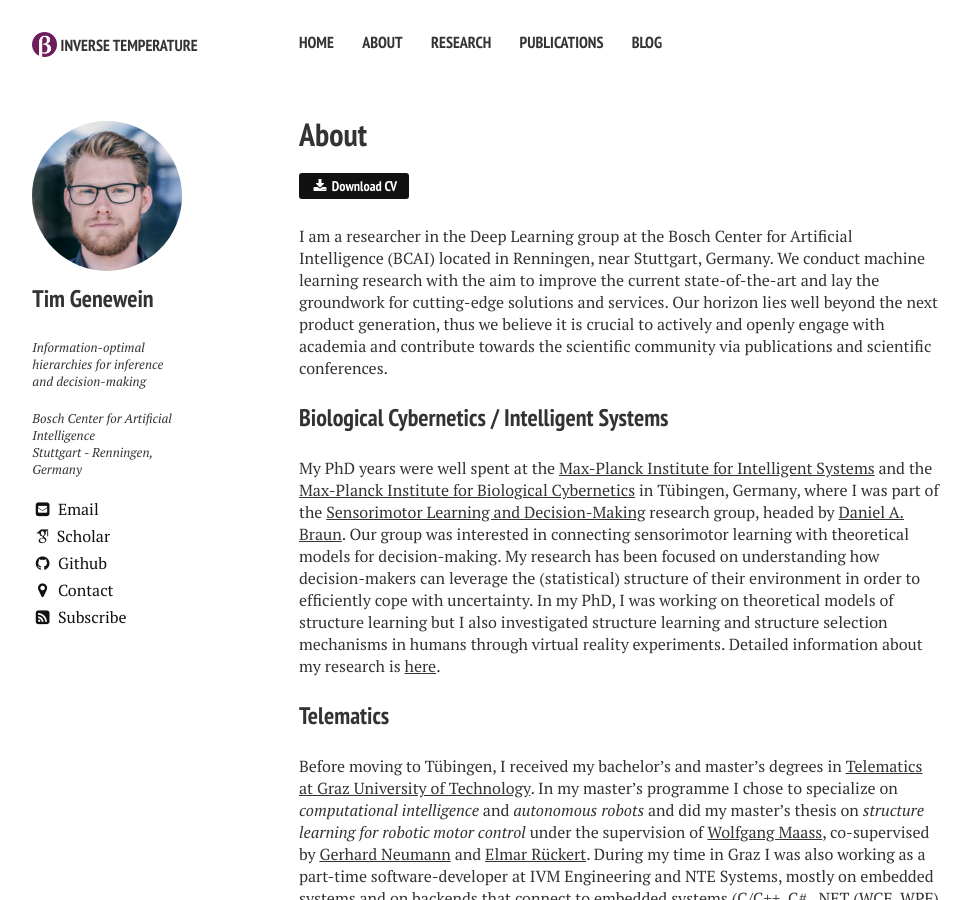
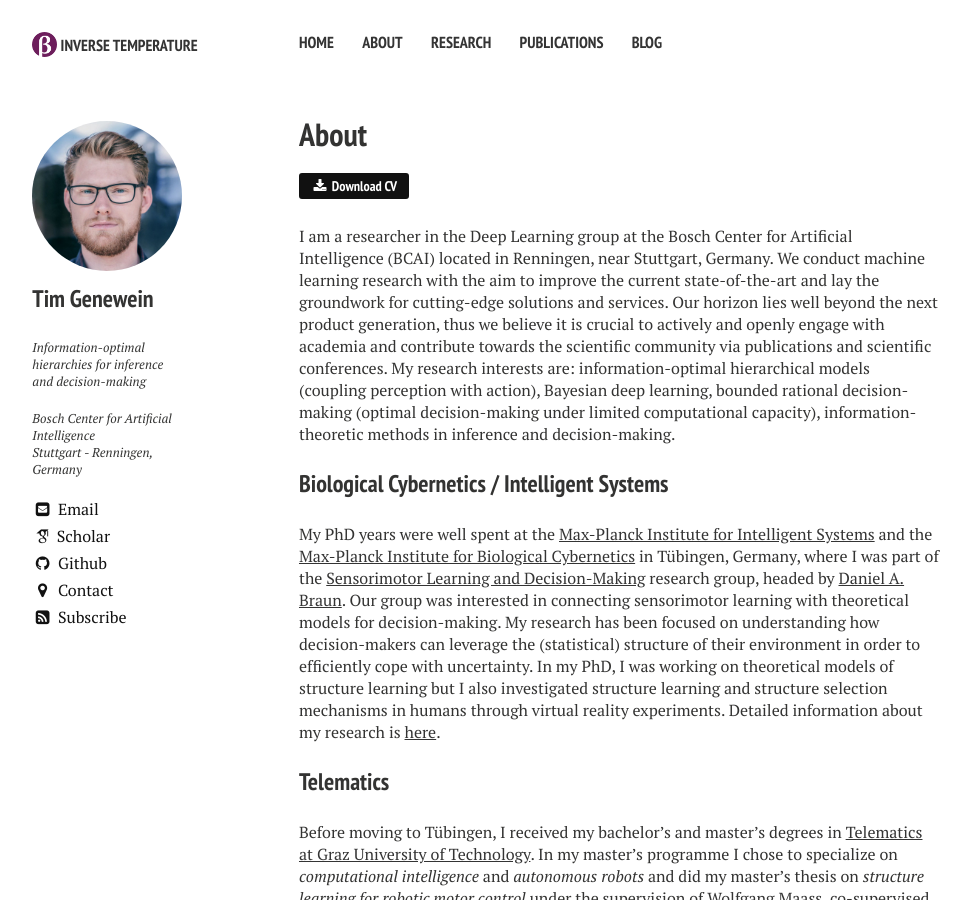
Before and after one commit to tgenewein/tgenewein.github.io, a Jekyll site: the page built from about/index.md, in a window 1280 px wide and 900 px high. Shown: the whole window, without its empty margins (21-991 px from the left). Built offline with Jekyll 4.4.1, drawn with Linux system fonts in a browser that asks for light colours; nearby versions of some CDN libraries; some web fonts are replaced.

Commit message:
Update index.md

```diff
--- a/about/index.md
+++ b/about/index.md
@@ -18,7 +18,7 @@ permalink: /about/
 </div>
 <a markdown="0" href="{{ site.url }}/files/CV.pdf" class="btn"><i class="fa fa-fw fa-download"></i> Download CV</a>
 
-I am a researcher in the Deep Learning group at the Bosch Center for Artificial Intelligence (BCAI) located in Renningen, near Stuttgart, Germany. We conduct machine learning research with the aim to improve the current state-of-the-art and lay the groundwork for cutting-edge solutions and services. Our horizon lies well beyond the next product generation, thus we believe it is crucial to actively and openly engage with academia and contribute towards the scientific community via publications and scientific conferences.
+I am a researcher in the Deep Learning group at the Bosch Center for Artificial Intelligence (BCAI) located in Renningen, near Stuttgart, Germany. We conduct machine learning research with the aim to improve the current state-of-the-art and lay the groundwork for cutting-edge solutions and services. Our horizon lies well beyond the next product generation, thus we believe it is crucial to actively and openly engage with academia and contribute towards the scientific community via publications and scientific conferences. My research interests are: information-optimal hierarchical models (coupling perception with action), Bayesian deep learning, bounded rational decision-making (optimal decision-making under limited computational capacity), information-theoretic methods in inference and decision-making.
 
 ### Biological Cybernetics / Intelligent Systems
 My PhD years were well spent at the [Max-Planck Institute for Intelligent Systems](http://www.is.mpg.de/) and the [Max-Planck Institute for Biological Cybernetics](http://kyb.mpg.de/) in Tübingen, Germany, where I was part of the [Sensorimotor Learning and Decision-Making](http://www.kyb.tuebingen.mpg.de/research/rg/braun.html) research group, headed by [Daniel A. Braun](https://www.uni-ulm.de/in/neuroinformatik/mitarbeiter/d-braun/). Our group was interested in connecting sensorimotor learning with theoretical models for decision-making. My research has been focused on understanding how decision-makers can leverage the (statistical) structure of their environment in order to efficiently cope with uncertainty. In my PhD, I was working on theoretical models of structure learning but I also investigated structure learning and structure selection mechanisms in humans through virtual reality experiments. Detailed information about my research is [here]({{ site.url}}/research/).
```
